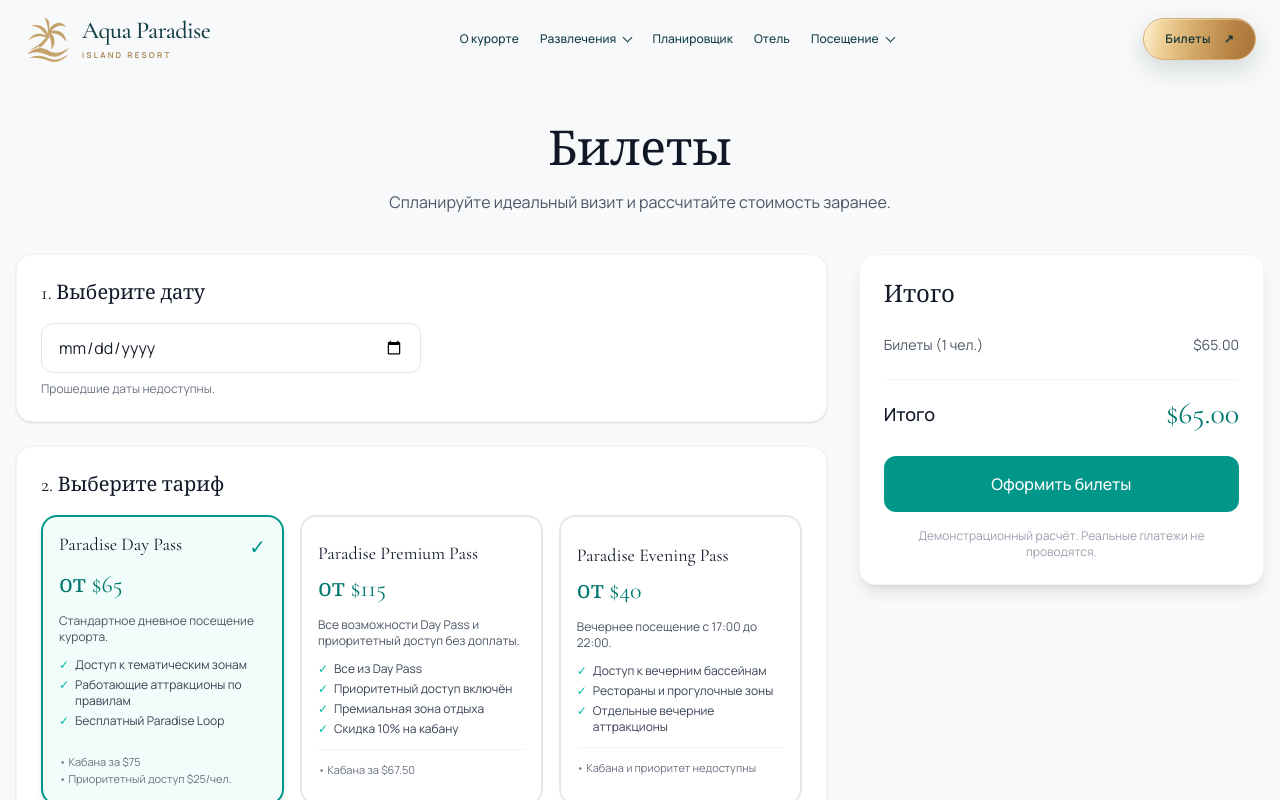
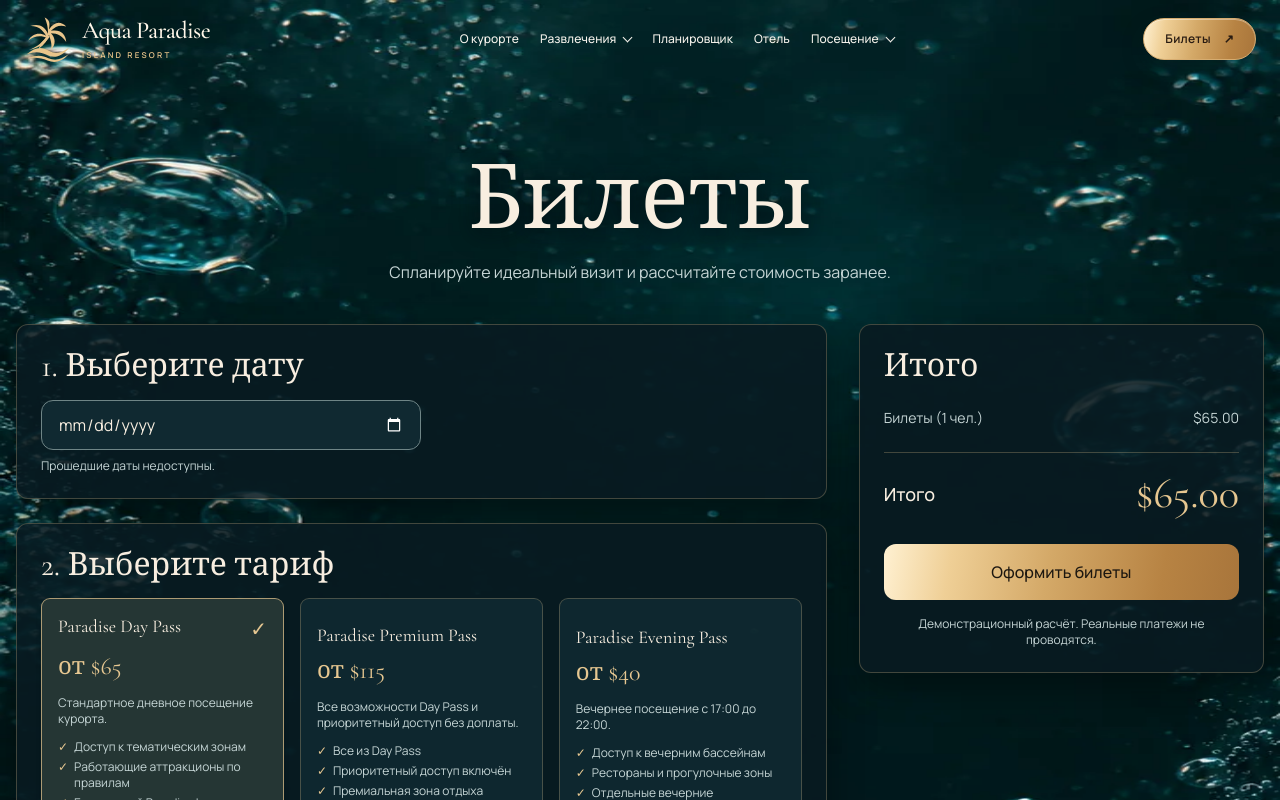
Before and after one commit to raccoonforge/aqua-paradise-resort, a React (Vite) app: page / in a window 1280 px wide. Both pictures are taken after a click on the button "Выбрать билет". Shown: the top 800 px of the page. Built offline with nearby package versions, Linux system fonts and the light colour scheme.

Commit message:
style(tickets): apply Underwater Bubbles Midnight Obsidian theme

```diff
--- a/src/App.tsx
+++ b/src/App.tsx
@@ -563,10 +563,10 @@ function App() {
     }
   };
 
-  const usesObsidianTheme = basePath === '#/' || basePath === '#/zones' || basePath === '#/attractions' || basePath === '#/hotel';
+  const usesObsidianTheme = basePath === '#/' || basePath === '#/zones' || basePath === '#/attractions' || basePath === '#/hotel' || basePath === '#/tickets';
 
   return (
-    <div className={`min-h-screen flex flex-col bg-[#f8f9fa] font-sans${basePath === '#/' ? ' apr-shell--midnight' : basePath === '#/zones' ? ' apr-shell--zones' : basePath === '#/attractions' ? ' apr-shell--attractions' : basePath === '#/hotel' ? ' apr-shell--hotel' : ''}`}>
+    <div className={`min-h-screen flex flex-col bg-[#f8f9fa] font-sans${basePath === '#/' ? ' apr-shell--midnight' : basePath === '#/zones' ? ' apr-shell--zones' : basePath === '#/attractions' ? ' apr-shell--attractions' : basePath === '#/hotel' ? ' apr-shell--hotel' : basePath === '#/tickets' ? ' apr-shell--tickets' : ''}`}>
       <header className={`apr-site-header ${usesObsidianTheme ? '' : 'apr-site-header--light-page'} ${basePath === '#/' && !headerScrolled ? 'apr-site-header--hero' : 'apr-site-header--solid'} ${headerHidden && !isMobileMenuOpen ? 'apr-site-header--hidden' : ''}`}>
         <div className="apr-site-header__inner">
           <button type="button" className="apr-brand" onClick={() => navigate('#/')} aria-label="Aqua Paradise — на главную">
--- a/src/TicketsPage.tsx
+++ b/src/TicketsPage.tsx
@@ -1,3 +1,4 @@
+import './tickets-obsidian.css';
 import { useState, useMemo, useEffect, useRef } from 'react';
 import type { KeyboardEvent as ReactKeyboardEvent } from 'react';
 import { useFocusTrap } from './hooks/useFocusTrap';
@@ -224,16 +225,16 @@ export default function TicketsPage() {
   };
 
   return (
-    <div className="bg-[#f8f9fa] min-h-screen py-12">
+    <div className="apr-tickets min-h-screen">
       <div className="max-w-7xl mx-auto px-4">
-        <div className="text-center mb-10">
+        <div className="apr-tickets__intro text-center mb-10">
           <h1 className="text-4xl md:text-5xl font-serif text-gray-900 mb-4">Билеты</h1>
           <p className="text-gray-600 max-w-2xl mx-auto">Спланируйте идеальный визит и рассчитайте стоимость заранее.</p>
         </div>
 
         <div className="flex flex-col lg:flex-row gap-8">
           <div className="w-full lg:w-2/3 space-y-6">
-            <div className="bg-white p-6 rounded-2xl shadow-sm border border-gray-100">
+            <div className="apr-tickets__panel bg-white p-6 rounded-2xl shadow-sm border border-gray-100">
               <h2 className="text-xl font-serif text-gray-900 mb-4">1. Выберите дату</h2>
               <input
                 ref={dateInputRef}
@@ -254,7 +255,7 @@ export default function TicketsPage() {
               )}
             </div>
 
-            <div className="bg-white p-6 rounded-2xl shadow-sm border border-gray-100">
+            <div className="apr-tickets__panel bg-white p-6 rounded-2xl shadow-sm border border-gray-100">
               <h2 className="text-xl font-serif text-gray-900 mb-4">2. Выберите тариф</h2>
               <div className="grid grid-cols-1 md:grid-cols-3 gap-4">
                 {TARIFFS.map(tariff => {
@@ -269,7 +270,7 @@ export default function TicketsPage() {
                         if (tariff.id === 'premium') setHasPriority(false);
                       }}
                       aria-pressed={isSelected}
-                      className={`text-left p-4 rounded-2xl border-2 transition-all focus:outline-none focus-visible:ring-2 focus-visible:ring-teal-500 ${isSelected ? 'border-teal-600 bg-teal-50 shadow-md' : 'border-gray-200 hover:border-teal-300 bg-white'}`}
+                      className={`apr-tickets__tariff text-left p-4 rounded-2xl border-2 transition-all focus:outline-none focus-visible:ring-2 focus-visible:ring-teal-500 ${isSelected ? 'border-teal-600 bg-teal-50 shadow-md' : 'border-gray-200 hover:border-teal-300 bg-white'}`}
                     >
                       <div className="flex items-start justify-between mb-2">
                         <h3 className="font-serif text-lg text-gray-900 leading-tight">{tariff.name}</h3>
@@ -293,7 +294,7 @@ export default function TicketsPage() {
               </div>
             </div>
 
-            <div className="bg-white p-6 rounded-2xl shadow-sm border border-gray-100">
+            <div className="apr-tickets__panel bg-white p-6 rounded-2xl shadow-sm border border-gray-100">
               <h2 className="text-xl font-serif text-gray-900 mb-4">3. Состав группы (макс. 10 человек)</h2>
               <div className="space-y-3">
                 {([
@@ -303,7 +304,7 @@ export default function TicketsPage() {
                   ['child', 'Дети (4–12 лет)'],
                   ['infant', 'Младенцы (0–3 года)'],
                 ] as const).map(([key, label]) => (
-                  <div key={key} className="flex items-center justify-between p-3 bg-gray-50 rounded-xl">
+                  <div key={key} className="apr-tickets__guest flex items-center justify-between p-3 bg-gray-50 rounded-xl">
                     <span className="text-gray-700 font-medium">{label}</span>
                     <div className="flex items-center gap-4">
                       <button type="button" onClick={() => updateGuest(key, -1)} aria-label={`Уменьшить количество: ${label}`} className="w-8 h-8 rounded-full bg-white border border-gray-200 flex items-center justify-center text-gray-600 hover:bg-gray-100 focus:outline-none focus-visible:ring-2 focus-visible:ring-teal-500">−</button>
@@ -316,7 +317,7 @@ export default function TicketsPage() {
             </div>
 
             {ticketType !== 'evening' && (
-              <div className="bg-white p-6 rounded-2xl shadow-sm border border-gray-100">
+              <div className="apr-tickets__panel bg-white p-6 rounded-2xl shadow-sm border border-gray-100">
                 <h2 className="text-xl font-serif text-gray-900 mb-4">4. Дополнительные услуги</h2>
                 <div className="space-y-3">
                   <label className="flex items-center gap-4 p-4 border border-gray-100 rounded-xl cursor-pointer hover:bg-gray-50 focus-within:ring-2 focus-within:ring-teal-500">
@@ -343,18 +344,18 @@ export default function TicketsPage() {
           </div>
 
           <div className="w-full lg:w-1/3">
-            <div className="bg-white p-6 rounded-2xl shadow-lg border border-gray-100 sticky top-24">
+            <div className="apr-tickets__panel bg-white p-6 rounded-2xl shadow-lg border border-gray-100 sticky top-24">
               <h2 className="text-2xl font-serif text-gray-900 mb-6">Итого</h2>
               <div className="space-y-3 text-sm mb-6">
                 <div className="flex justify-between text-gray-600"><span>Билеты ({totalGuests} чел.)</span><span>${ticketsCost.toFixed(2)}</span></div>
                 {extrasCost > 0 && <div className="flex justify-between text-gray-600"><span>Доп. услуги</span><span>${extrasCost.toFixed(2)}</span></div>}
               </div>
               <div className="border-t border-gray-100 pt-4 mb-6">
-                <div className="flex justify-between items-center"><span className="text-lg font-medium text-gray-900">Итого</span><span className="text-3xl font-serif text-teal-700">${totalCost.toFixed(2)}</span></div>
+                <div className="flex justify-between items-center"><span className="text-lg font-medium text-gray-900">Итого</span><span className="apr-tickets__total text-3xl font-serif text-teal-700">${totalCost.toFixed(2)}</span></div>
               </div>
               {checkoutError && <div className="bg-red-50 text-red-700 p-3 rounded-lg text-sm mb-4 border border-red-200" role="alert">{checkoutError}</div>}
               {isAdultRequired && !checkoutError && <div className="bg-amber-50 text-amber-800 p-3 rounded-lg text-sm mb-4 border border-amber-200">Для посещения курорта гостям младше 18 лет необходим сопровождающий от 18 лет.</div>}
-              <button ref={checkoutButtonRef} type="button" onClick={handleCheckout} disabled={totalGuests === 0 || isAdultRequired} className="w-full bg-teal-600 text-white py-4 rounded-xl font-medium hover:bg-teal-700 transition disabled:opacity-50 disabled:cursor-not-allowed mb-4 focus:outline-none focus-visible:ring-2 focus-visible:ring-teal-300">Оформить билеты</button>
+              <button ref={checkoutButtonRef} type="button" onClick={handleCheckout} disabled={totalGuests === 0 || isAdultRequired} className="apr-tickets__checkout w-full bg-teal-600 text-white py-4 rounded-xl font-medium hover:bg-teal-700 transition disabled:opacity-50 disabled:cursor-not-allowed mb-4 focus:outline-none focus-visible:ring-2 focus-visible:ring-teal-300">Оформить билеты</button>
               <p className="text-xs text-center text-gray-400">Демонстрационный расчёт. Реальные платежи не проводятся.</p>
             </div>
           </div>
@@ -362,8 +363,8 @@ export default function TicketsPage() {
       </div>
 
       {showTicket && (
-        <div className="fixed inset-0 z-50 flex items-center justify-center p-4 bg-black/60 backdrop-blur-sm" onClick={() => setShowTicket(false)}>
-          <div ref={ticketModalRef} role="dialog" aria-modal="true" aria-labelledby="ticket-modal-title" tabIndex={-1} className="bg-white rounded-2xl w-full max-w-md overflow-hidden shadow-2xl relative outline-none max-h-[90vh] overflow-y-auto" onClick={event => event.stopPropagation()}>
+        <div className="apr-tickets__overlay fixed inset-0 z-50 flex items-center justify-center p-4 bg-black/60 backdrop-blur-sm" onClick={() => setShowTicket(false)}>
+          <div ref={ticketModalRef} role="dialog" aria-modal="true" aria-labelledby="ticket-modal-title" tabIndex={-1} className="apr-tickets__dialog bg-white rounded-2xl w-full max-w-md overflow-hidden shadow-2xl relative outline-none max-h-[90vh] overflow-y-auto" onClick={event => event.stopPropagation()}>
             <button type="button" onClick={() => setShowTicket(false)} aria-label="Закрыть электронный билет" className="absolute top-4 right-4 z-10 bg-gray-100 p-2 rounded-full hover:bg-gray-200 transition text-gray-600 focus:outline-none focus:ring-2 focus:ring-teal-500">✕</button>
             <div className="bg-teal-800 p-6 text-white text-center">
               <h2 id="ticket-modal-title" className="text-2xl font-serif mb-1">Aqua Paradise</h2>
--- /dev/null
+++ b/src/tickets-obsidian.css
@@ -0,0 +1,185 @@
+.apr-shell--tickets {
+  --apr-nav-surface: #101316;
+  --apr-nav-glass: #101316f5;
+  --apr-nav-hover: #24201d;
+  --apr-nav-item-hover: #24201d;
+  --apr-nav-muted: #ded1c3;
+  --apr-nav-ticket-ink: #281b12;
+  --apr-nav-scrim: #101316b8;
+  --apr-drawer-light: #292623;
+  --apr-footer-surface: #071419bd;
+  --tickets-ivory: #f8eee0;
+  --tickets-muted: #c6d6d6;
+  --tickets-gold: #e6c791;
+  --tickets-line: #e6c79143;
+  --tickets-panel: #081b22e0;
+  background: #07151a
+    url('./assets/midnight/tickets-bubbles.webp') center top / 100% 100% no-repeat;
+}
+
+.apr-tickets {
+  padding: clamp(44px, 6vw, 88px) 0 clamp(56px, 8vw, 112px);
+  color: var(--tickets-ivory);
+  color-scheme: dark;
+}
+
+.apr-tickets__intro h1 {
+  font-size: clamp(3.3rem, 7vw, 6rem);
+  line-height: 1;
+  text-shadow: 0 2px 24px #02090e;
+}
+
+.apr-tickets .text-gray-900 {
+  color: var(--tickets-ivory);
+}
+
+.apr-tickets :is(.text-gray-400, .text-gray-500, .text-gray-600, .text-gray-700) {
+  color: var(--tickets-muted);
+}
+
+.apr-tickets :is(.text-teal-500, .text-teal-600, .text-teal-700, .text-teal-200) {
+  color: var(--tickets-gold);
+}
+
+.apr-tickets :is(.border-gray-100, .border-gray-200) {
+  border-color: var(--tickets-line);
+}
+
+.apr-tickets__panel {
+  background: var(--tickets-panel);
+  border-color: var(--tickets-line);
+  border-radius: 12px;
+  box-shadow: 0 16px 36px #0005;
+}
+
+.apr-tickets__panel h2 {
+  font-size: clamp(1.55rem, 2.5vw, 2rem);
+  line-height: 1.08;
+}
+
+.apr-tickets__tariff,
+.apr-tickets__guest,
+.apr-tickets label:has(input:checked) {
+  background: #122d35b8;
+}
+
+.apr-tickets__tariff {
+  border-width: 1px;
+  border-color: var(--tickets-line);
+  border-radius: 9px;
+}
+
+.apr-tickets__tariff:hover,
+.apr-tickets__tariff[aria-pressed='true'],
+.apr-tickets label:hover {
+  border-color: #e6c791b3;
+  background: #253634;
+}
+
+.apr-tickets :is(input[type='date'], .apr-tickets__guest button, .apr-tickets__dialog .absolute) {
+  background: #102931;
+  border-color: #6f8586;
+  color: var(--tickets-ivory);
+}
+
+.apr-tickets__guest button {
+  width: 40px;
+  height: 40px;
+  flex-shrink: 0;
+}
+
+.apr-tickets__guest button:hover {
+  background: #293a3a;
+}
+
+.apr-tickets input[type='checkbox'] {
+  accent-color: var(--tickets-gold);
+  flex-shrink: 0;
+}
+
+.apr-tickets__checkout {
+  background: var(--apr-gold-gradient);
+  color: #1c1710;
+}
+
+.apr-tickets__checkout:hover:enabled {
+  filter: brightness(1.08);
+}
+
+.apr-tickets__total {
+  font-size: clamp(1.8rem, 3.5vw, 2.65rem);
+}
+
+.apr-tickets :is(button, input):focus-visible {
+  outline: 2px solid var(--tickets-gold);
+  outline-offset: 2px;
+  box-shadow: none;
+}
+
+.apr-tickets label:focus-within {
+  --tw-ring-color: var(--tickets-gold);
+}
+
+.apr-tickets .bg-amber-50 {
+  background: #352c20;
+  color: #ffe2ac;
+  border-color: #8d704b;
+}
+
+.apr-tickets .bg-red-50 {
+  background: #3c2528;
+  color: #ffd1cc;
+  border-color: #a57270;
+}
+
+.apr-tickets__overlay {
+  z-index: 110;
+}
+
+.apr-tickets__dialog {
+  background: #0a1d24;
+  border: 1px solid var(--tickets-line);
+  max-height: calc(100dvh - 32px);
+}
+
+.apr-tickets__dialog :is(.bg-teal-800, .bg-gray-50) {
+  background: #142a32;
+}
+
+.apr-tickets__dialog canvas {
+  max-width: 100%;
+  height: auto;
+}
+
+@media (max-width: 767px) {
+  .apr-shell--tickets {
+    background-position: 55% top;
+    background-size: 145% 100%;
+  }
+
+  .apr-tickets__panel {
+    padding: 16px;
+  }
+
+  .apr-tickets__guest > div {
+    gap: 6px;
+  }
+
+  .apr-tickets label:has(input[type='checkbox']) {
+    flex-wrap: wrap;
+    gap: 8px;
+  }
+
+  .apr-tickets label > .flex-grow {
+    flex: 1 1 165px;
+  }
+}
+
+@media (prefers-reduced-motion: reduce) {
+  .apr-tickets *,
+  .apr-tickets *::before,
+  .apr-tickets *::after {
+    animation: none;
+    transition: none;
+  }
+}
```
Also changed, not shown: src/assets/midnight/tickets-bubbles.webp (added).
